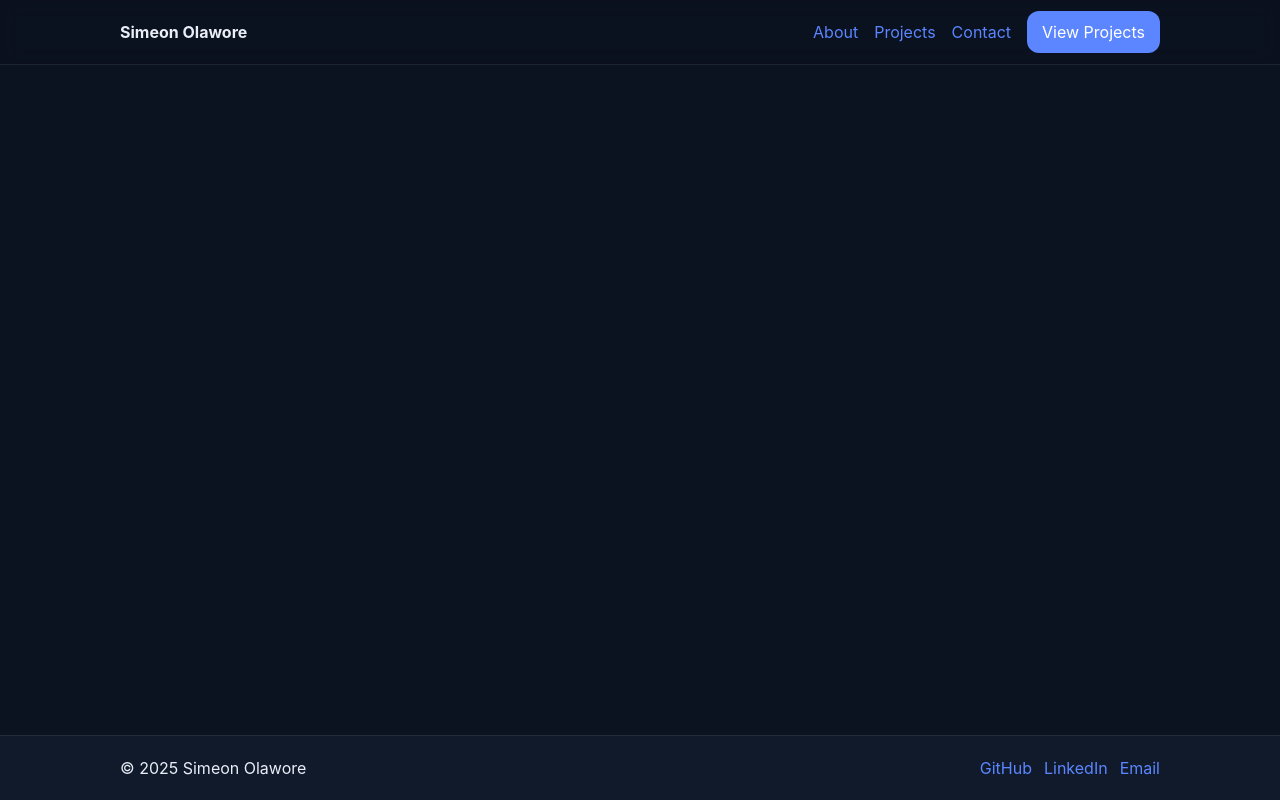
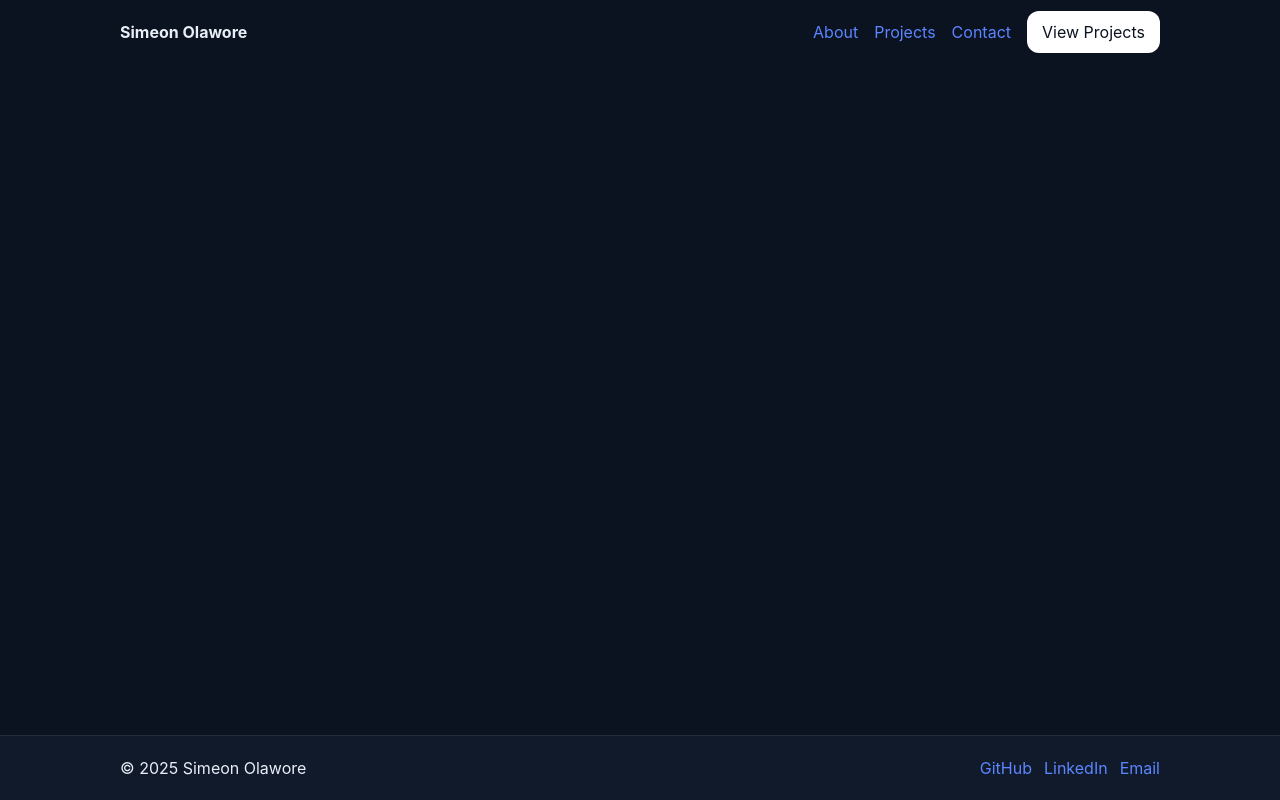
Before and after one commit to Simeoncoded/My-Portfolio, an Angular app: page / in a window 1280 px wide. Built offline with nearby package versions, Linux system fonts and the light colour scheme.

Commit message:
update on navbar

```diff
--- a/src/app/app.html
+++ b/src/app/app.html
@@ -1,13 +1,19 @@
-<header class="site-header">
+<header>
   <div class="container">
-    <nav style="display: flex; align-items: center;justify-content: space-between; height: 64px;">
-      <strong>Simeon Olawore</strong>
-      <div style="display: flex;gap:16px; align-items: center;">
+    <nav class="nav">
+      <strong class="brand">Simeon Olawore</strong>
+
+      <input type="checkbox" id="nav-toggle" class="nav-toggle" />
+      <label for="nav-toggle" class="menu-btn" aria-label="Toggle navigation">☰</label>
+
+      <div class="nav-links">
         <a href="#about">About</a>
         <a href="#projects">Projects</a>
         <a href="#contact">Contact</a>
         <a class="btn btn-primary" href="#projects">View Projects</a>
+
       </div>
+
     </nav>
   </div>
 </header>
--- a/src/styles.css
+++ b/src/styles.css
@@ -36,8 +36,8 @@ a{
     border-radius: 12px;
 }
 .btn-primary{
-    background: var(--accent);
-    color:#fff;
+    background: #fff;
+    color:var(--bg);
     border-color:transparent;
 }
 .muted{
@@ -74,6 +74,10 @@ body{
     flex-wrap: wrap;
 }
 
+.site-footer{
+    border-top: 1px solid var(--border);
+}
+
 
 .site-header{
     position: sticky;
@@ -83,6 +87,48 @@ body{
     background: rgba(11,18,32,.65);
     border-bottom: 1px solid var(--border);
 }
-.site-footer{
-    border-top: 1px solid var(--border);
+
+.nav{
+    display: flex;
+    align-items: center;
+    justify-content: space-between;
+    height: 64px;
+    position: relative;
 }
+.nav-links{
+    display: flex;
+    gap:16px;
+    align-items: center;
+}
+.nav-toggle{
+    display: none;
+}
+.menu-btn{
+    display: none;
+    cursor: pointer;
+    font-size: 28px;
+    padding: 8px;
+}
+
+@media(max-width: 700px){
+    .menu-btn{
+        display: block;
+    }
+    .nav-links{
+        display: none;
+        position: absolute;
+        right: 20px;
+        top:64px;
+        flex-direction: column;
+        gap:12px;
+        background: var(--panel);
+        border: 1px solid var(--border);
+        border-radius: var(--r);
+        padding: 12px;
+        box-shadow: 0 10px 30px rgba(0,0,0,.35);
+        z-index: 20;
+    }
+    #nav-toggle:checked ~ .nav-links{
+        display: flex;
+    }
+}
```
